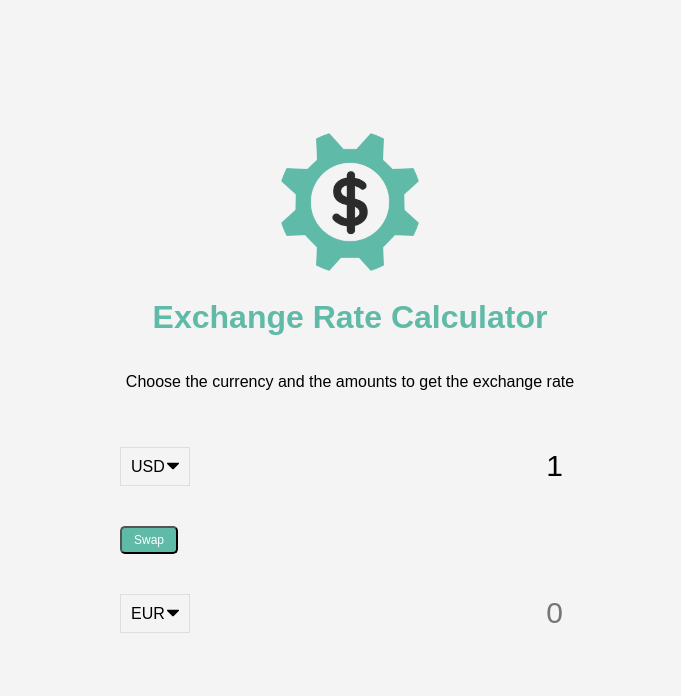
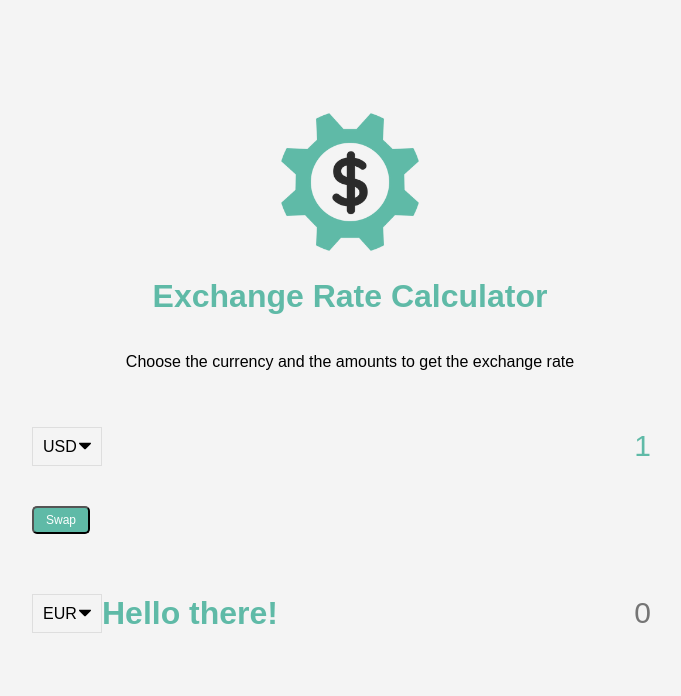
Before and after one commit to patriarchpamyeipyeng/Exchange-Rate-Calc, a plain HTML site: page exchange-rate/index.html in a window 1280 px wide. Shown: the whole page, without its empty margins (290-971 px from the left). Drawn offline with Linux system fonts and the light colour scheme; no server answers.

Commit message:
second commit

```diff
--- a/exchange-rate/index.html
+++ b/exchange-rate/index.html
@@ -133,6 +133,7 @@
           <option value="VND">VND</option>
           <option value="ZAR">ZAR</option>
         </select>
+        <h1>Hello there!</h1>
         <input type="number" id="amount-two" placeholder="0" />
       </div>
     </div>
--- a/exchange-rate/style.css
+++ b/exchange-rate/style.css
@@ -62,6 +62,7 @@ p {
 
 .currency input {
   border: 0;
+  color: #5fbaa7;
   background: transparent;
   font-size: 30px;
   text-align: right;
```
